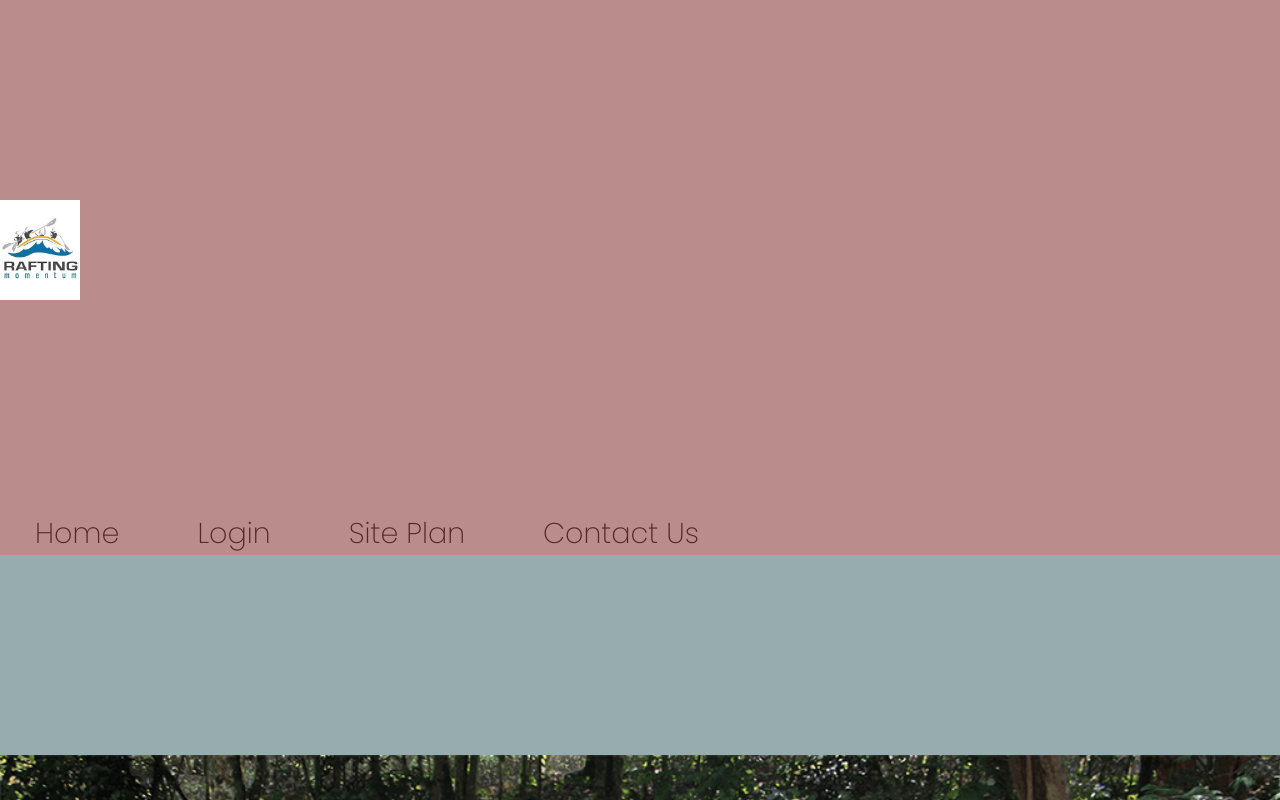
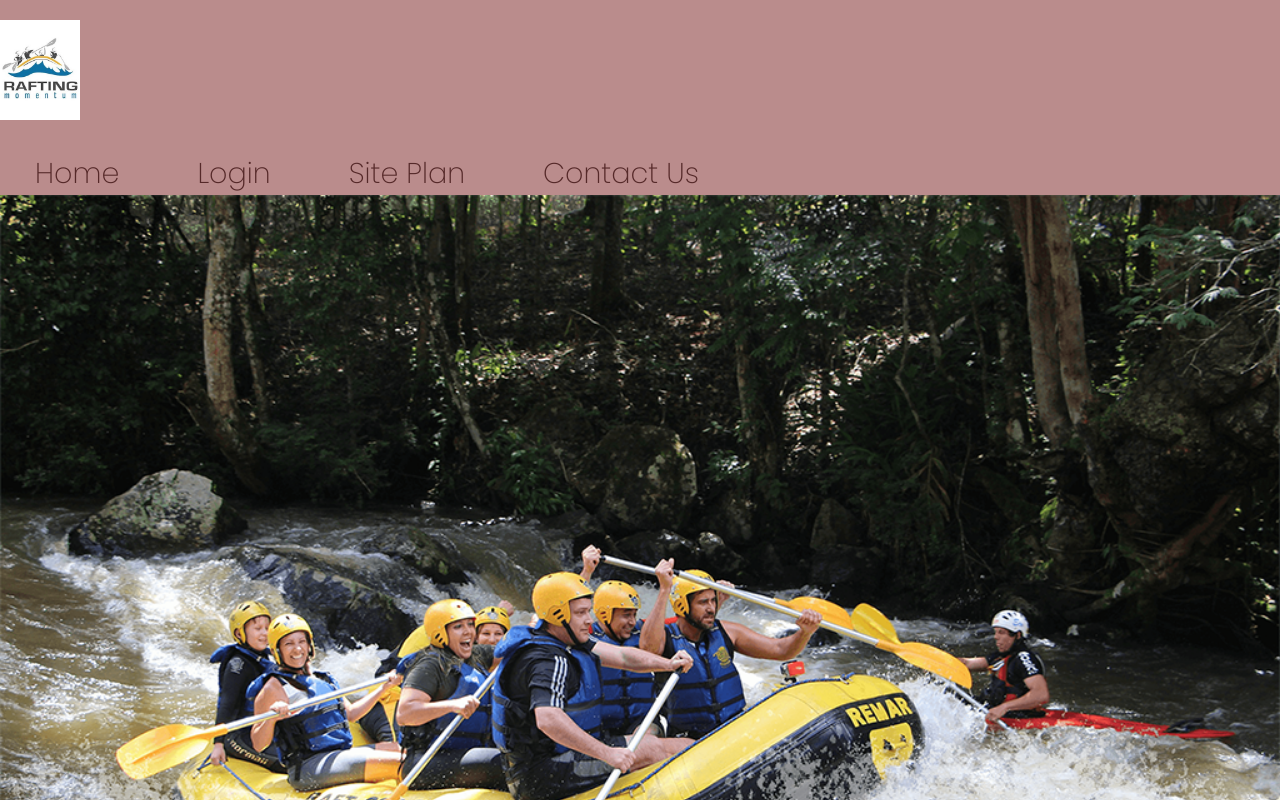
Before and after one commit to juanes5000/wdd130, a plain HTML site: page wwr/index.html in a window 1280 px wide. Shown: the top 800 px of the page. Drawn offline with Linux system fonts and the light colour scheme; a web font is replaced by a local one.

Commit message:
padding and margin corrections

```diff
--- a/wwr/styles/style.css
+++ b/wwr/styles/style.css
@@ -26,6 +26,7 @@ nav a{
     color: #552929;
     text-decoration: none;
     padding: 35px;
+
 }
 nav a:hover{
     background-color: #552929;
@@ -129,12 +130,17 @@ footer p a:hover {
 }
 #hero-img{
     width: 100%;
+    margin: 0;
+}
+img.logo{
+    margin-top: 20px;
+    margin-bottom: 20px;
 }
 footer .social img {
     padding-top: 15px;
 }
 
-.rivers-card, .camping-card, .rapids-card, img{
+.rivers-card, .camping-card, .rapids-card, img.mountains{
     margin: 200px 0;
 }
 
```
